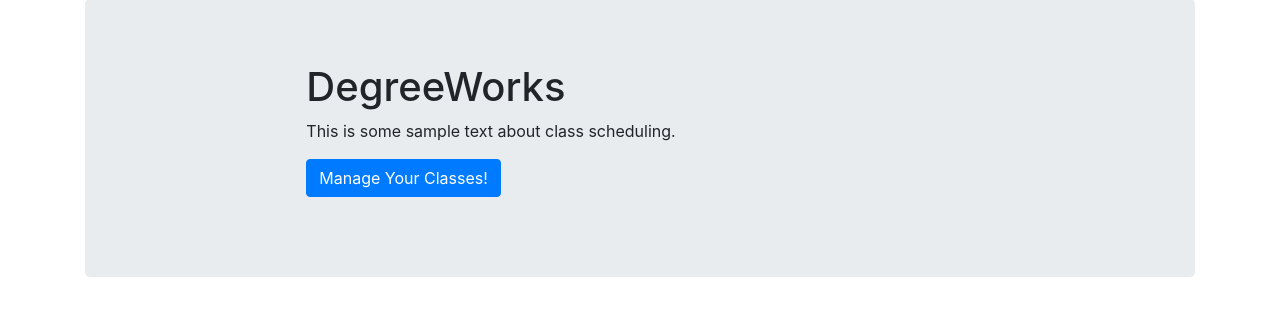
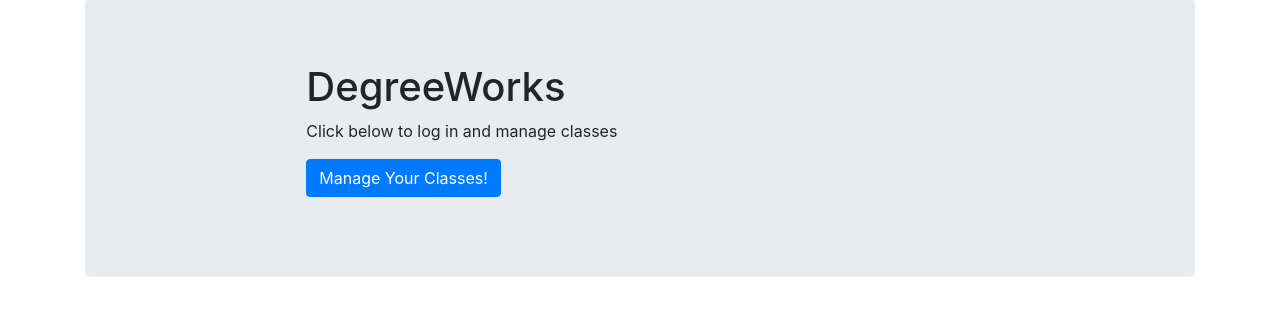
Before and after one commit to TuckerMullens/Wake-Services, a Flask app: page / in a window 1280 px wide. Shown: the part 113-427 px from the top of the page. Run offline with Flask 2, Linux system fonts and the light colour scheme; some libraries are stand-ins or nearby versions.

Commit message:
Changed text

```diff
--- a/templates/index.html
+++ b/templates/index.html
@@ -12,7 +12,7 @@
       <div class="col-sm-8 mx-auto">
         <h1>DegreeWorks</h1>
         <p>
-          This is some sample text about class scheduling.
+          Click below to log in and manage classes
         </p>
         <p>
           <a class="btn btn-primary" href="/tables" role="button">Manage Your Classes!</a>
```
